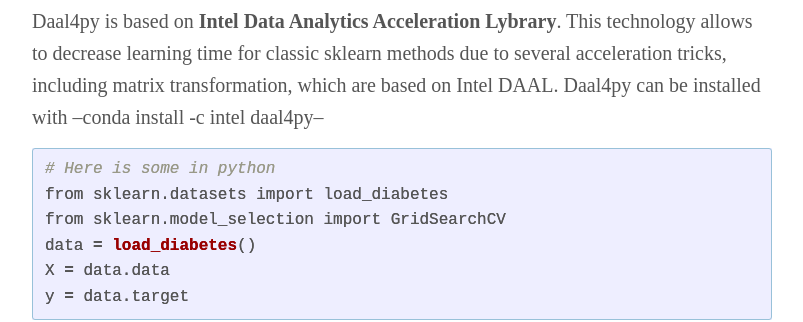
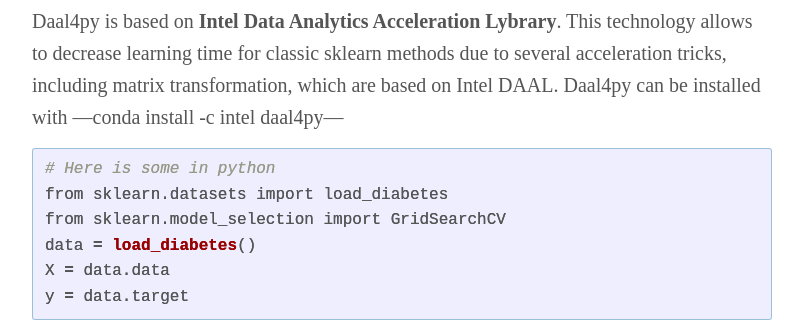
Before and after one commit to tatieliseeva/v-master, a Jekyll site: the page built from _posts/2020-10-31-Data_Analytics_Acceleration_Library(DAAL4PY)_check_out.markdown, in a window 1280 px wide. Shown: the part 461-783 px from the top of the page, without its empty margins (238-1041 px from the left). Built offline with Jekyll 4.4.1, drawn with Linux system fonts in a browser that asks for light colours; some web fonts are replaced.

````diff
--- a/_posts/2020-10-31-Data_Analytics_Acceleration_Library(DAAL4PY)_check_out.markdown
+++ b/_posts/2020-10-31-Data_Analytics_Acceleration_Library(DAAL4PY)_check_out.markdown
@@ -6,7 +6,7 @@ permalink: /discoveries/
 ---
 
 Daal4py is based on **Intel Data Analytics Acceleration Lybrary**. This technology allows to decrease learning time for classic sklearn methods due to several acceleration tricks, including matrix transformation, which are based on Intel DAAL.
-Daal4py can be installed with --conda install -c intel daal4py--
+Daal4py can be installed with ---conda install -c intel daal4py---
 
 
 ```python
````
